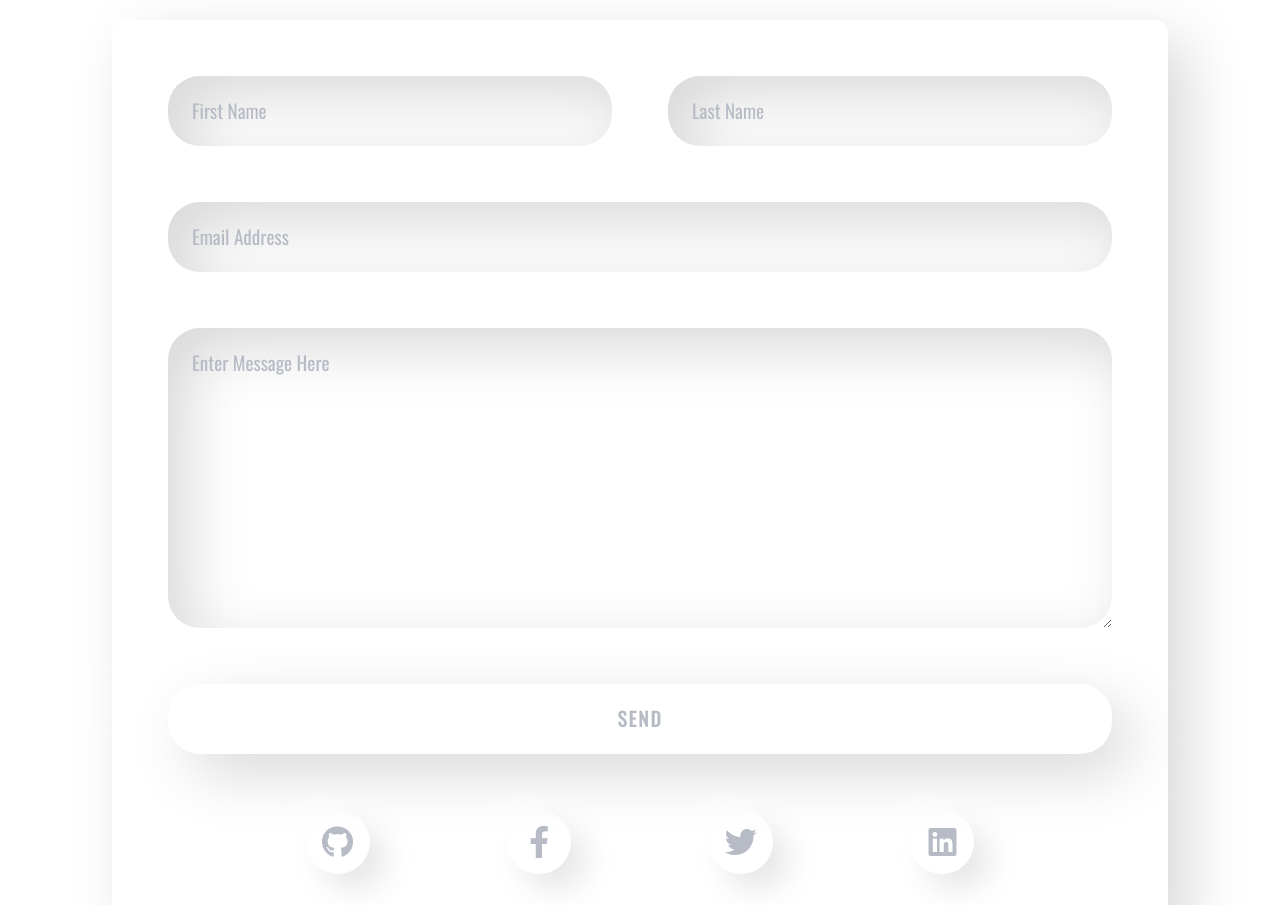
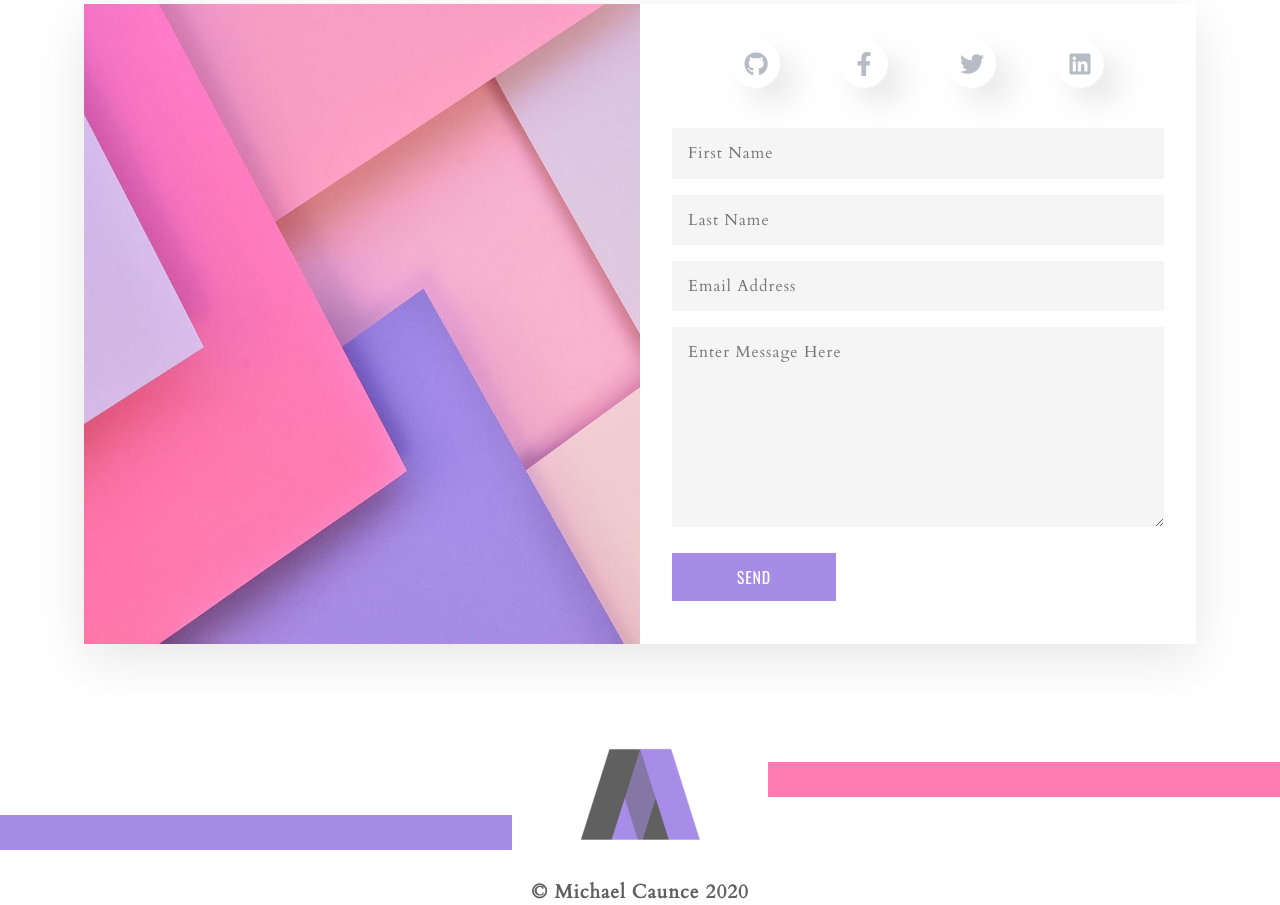
Before and after one commit to michaelcaunce/portfolio, a website: page index.html in a window 1280 px wide. Shown: the part 6362-7267 px from the top of the page. Drawn offline with nearby package versions, Linux system fonts and the light colour scheme; a web font is replaced by a local one.

Commit message:
New contact form section

```diff
--- a/index.html
+++ b/index.html
@@ -707,36 +707,39 @@
       </div>
     </section>
 
-    <section class="contact__section" id="contact">
-      <h1 class="contact__section--title">get in touch</h1>
-      <h2 class="contact__section--sub">drop me a line...</h2>
-      <div class="contact__section--form">
-        <form name="contact" method="POST" data-netlify="true" action="/message.html">
-          <div class="contact__section--form--inputs">
-            <input type="text" placeholder="First Name" required>
-            <input type="text" placeholder="Last Name" required>
+    <!-- Start of the contact section -->
+    <section class="contact">
+      <h1 class="contact--title">get in touch</h1>
+      <h2 class="contact--sub">drop me a line...</h2>
+      <div class="contact__container">
+        <img class="contact__container--img" src="img/message.jpeg" alt="">
+          <div class="contact__container--box">
+            <ul class="contact__container--box--icons">
+              <li class="contact__container--box--icons--list">
+                <a href="https://github.com/michaelcaunce" class="contact__container--box--icons--list--link" target="_blank"><i class="fab fa-github"></i></a>
+              </li>
+              <li class="contact__container--box--icons--list">
+                <a href="https://www.facebook.com/profile.php?id=795882835" class="contact__container--box--icons--list--link" target="_blank"><i class="fab fa-facebook-f"></i></a>
+              </li>
+              <li class="contact__container--box--icons--list">
+                <a href="https://twitter.com/MichaelJCaunce" class="contact__container--box--icons--list--link" target="_blank"><i class="fab fa-twitter"></i></a>
+              </li>
+              <li class="contact__container--box--icons--list">
+                <a href="https://www.linkedin.com/in/michael-caunce-241010/" class="contact__container--box--icons--list--link" target="_blank" target="_blank"><i class="fab fa-linkedin"></i></a>
+              </li>
+            </ul>
+            <form class="contact__container--box--form" name="contact" method="POST" data-netlify="true" action="/message.html">
+              <input type="text" placeholder="First Name" required>
+              <input type="text" placeholder="Last Name" required>
+              <input type="email" placeholder="Email Address" required>
+              <textarea name="message" placeholder="Enter Message Here" ></textarea>
+              <input type="submit" name="" value="Send">
+            </form>
           </div>
-          <input type="email" placeholder="Email Address" required>
-          <textarea name="message" placeholder="Enter Message Here" ></textarea>
-          <div class="captcha" data-netlify-recaptcha="true"></div>
-          <input class="button" type="submit" value="SEND">
-        </form>
-        <ul class="contact__section--icons">
-          <li class="contact__section--icons--list">
-            <a href="https://github.com/michaelcaunce" class="contact__section--icons--list--link" target="_blank"><i class="fab fa-github"></i></a>
-          </li>
-          <li class="contact__section--icons--list">
-            <a href="https://www.facebook.com/profile.php?id=795882835" class="contact__section--icons--list--link" target="_blank"><i class="fab fa-facebook-f"></i></a>
-          </li>
-          <li class="contact__section--icons--list">
-            <a href="https://twitter.com/MichaelJCaunce" class="contact__section--icons--list--link" target="_blank"><i class="fab fa-twitter"></i></a>
-          </li>
-          <li class="contact__section--icons--list">
-            <a href="https://www.linkedin.com/in/michael-caunce-241010/" class="contact__section--icons--list--link" target="_blank" target="_blank"><i class="fab fa-linkedin"></i></a>
-          </li>
-        </ul>
+        </div>
       </section>
 
+      <!-- Footer Section -->
       <footer class="footer">
         <img src="img/mjc-logo.png" alt="Michael J Caunce, web design and developer logo" data-aos="zoom-in" data-aos-anchor-placement="bottom-bottom">
         <p>&copy; Michael Caunce 2020</p>
--- a/scss/partials/_contact.scss
+++ b/scss/partials/_contact.scss
@@ -1,9 +1,9 @@
 
-.contact__section {
-  @include container($max-width: 60em);
-  padding: 2em 0;
-  position: relative;
-  margin-bottom: 5em;
+.contact {
+  @include container($max-width: 80em);
+  min-height: 100vh;
+  padding: 20px;
+  margin-bottom: 5rem;
 
   &--title {
     text-align: left;
@@ -21,28 +21,38 @@
     }
   }
 
-  &--form {
+  &__container {
+    height: 80vh;
+    background: $white;
+    box-shadow: 0 15px 50px rgba(0,0,0,0.1);
+    display: grid;
+    grid-template-columns: 1fr 1fr;
+
+    &--img {
+      display: none;
       width: 100%;
+      height: 100%;
+      object-fit: cover;
+
+      @include mq {
+        display: block;
+      }
+    }
+
+      &--box {
+        grid-column: 1/ -1;
+        width: 100%;
+        height: 100%;
         background: $white;
-    padding: 3.5rem;
-    border-radius: .8rem;
-    box-shadow:  20px 20px 60px #d9d9d9,
-    -20px -20px 60px #ffffff;
-    font-family: $ff-title;
-    font-size: 1.2rem;
-
-    &--inputs {
         display: flex;
         flex-direction: column;
+        justify-content: center;
+        align-items: center;
+        padding: 2rem;
+        transition: 0.5s;
 
         @include mq {
-        flex-direction: row;
-
-        input:first-child {
-          margin-right: 3.5rem;
-        }
-      }
-    }
+          grid-column: 2 / -1;
         }
 
         // Styling for the social icons
@@ -50,18 +60,18 @@
           width: 100%;
           display: flex;
           justify-content: space-evenly;
-    margin-top: 2em;
 
           &--list {
             list-style: none;
 
             &--link {
               display: flex;
-        font-size: 2rem;
+              font-size: 1.5rem;
               text-decoration: none;
               color: #b6bbc5;
-        width: 4rem;
-        height: 4rem;
+              width: 3rem;
+              height: 3rem;
+              margin-bottom: 2rem;
               border-radius: 50%;
               box-shadow:
               1rem 1rem 2rem rgba(0,0,0, .1),
@@ -80,61 +90,40 @@
           }
         }
 
-  .captcha {
-    margin: 1em 0 1em 0;
-    display: block;
-    width: 20%;
+        &--form {
+
+          input, textarea {
+            width: 100%;
+            padding: 1rem;
+            background-color: #f5f5f5;
+            color: $base;
+            border: none;
+            outline: none;
+            box-shadow: none;
+            margin: .5rem 0;
+            font-size: 1rem;
+            letter-spacing: 1px;
+            font-weight: 300;
+          }
+
+          input[type="submit"] {
+            @include sans-serif($fs: 1rem, $ff: $ff-title, $color: $accent);
+            text-transform: uppercase;;
+            max-width: 33.3%;
+            background: $main;
+            color: $white;
+            cursor: pointer;
+            transition: 0.5s;
+
+            &:hover {
+              background: $accent;
             }
           }
 
-// Styling outside of the parent div as styling applies to multiple input fields
-input, textarea {
-  display: block;
-  width: 100%;
-  color: $base;
-  padding: 1.5rem;
-  background-color: transparent;
-  border: none;
-  border-radius: 2rem;
-  box-shadow: inset 20px 20px 60px #d9d9d9,
-  inset -20px -20px 60px #ffffff;
-  margin-bottom: 3.5rem;
-  outline: none;
+          textarea {
+            height: 200px;
           }
-
-textarea {
-  height: 300px;
         }
-
-input:focus, textarea:focus {
-  box-shadow: 20px 20px 60px #d9d9d9,
-  -20px -20px 60px #ffffff;
       }
-
-input::placeholder, textarea::placeholder {
-  color: #b6bbc5;
   }
-
-.button {
-  width: 100%;
-  display: block;
-  font-size: 1.2rem;
-  font-weight: bold;
-  text-transform: uppercase;
-  color: #b6bbc5;
-  background: transparent;
-  border: none;
-  letter-spacing: 2px;
-  outline: none;
-  padding: 1.5rem;
-  box-shadow: 20px 20px 60px #d9d9d9,
-  -20px -20px 60px #ffffff;
-  cursor: pointer;
-  border-radius: 2rem;
 }
-
-.button:hover,
-.button:focus {
-  box-shadow: inset 20px 20px 60px #d9d9d9,
-  inset -20px -20px 60px #ffffff;
-}
--- a/scss/partials/_modal.scss
+++ b/scss/partials/_modal.scss
@@ -42,7 +42,7 @@
     background-position: center;
 
     @include mq-l {
-      height: 60vh;
+      height: 60guvh;
     }
 
     // Styling for the overlapping title box at the top of each modal
```
Also changed, not shown: css/main.css, 1 other file. Lines whose indentation alone changed are shown as unchanged.
